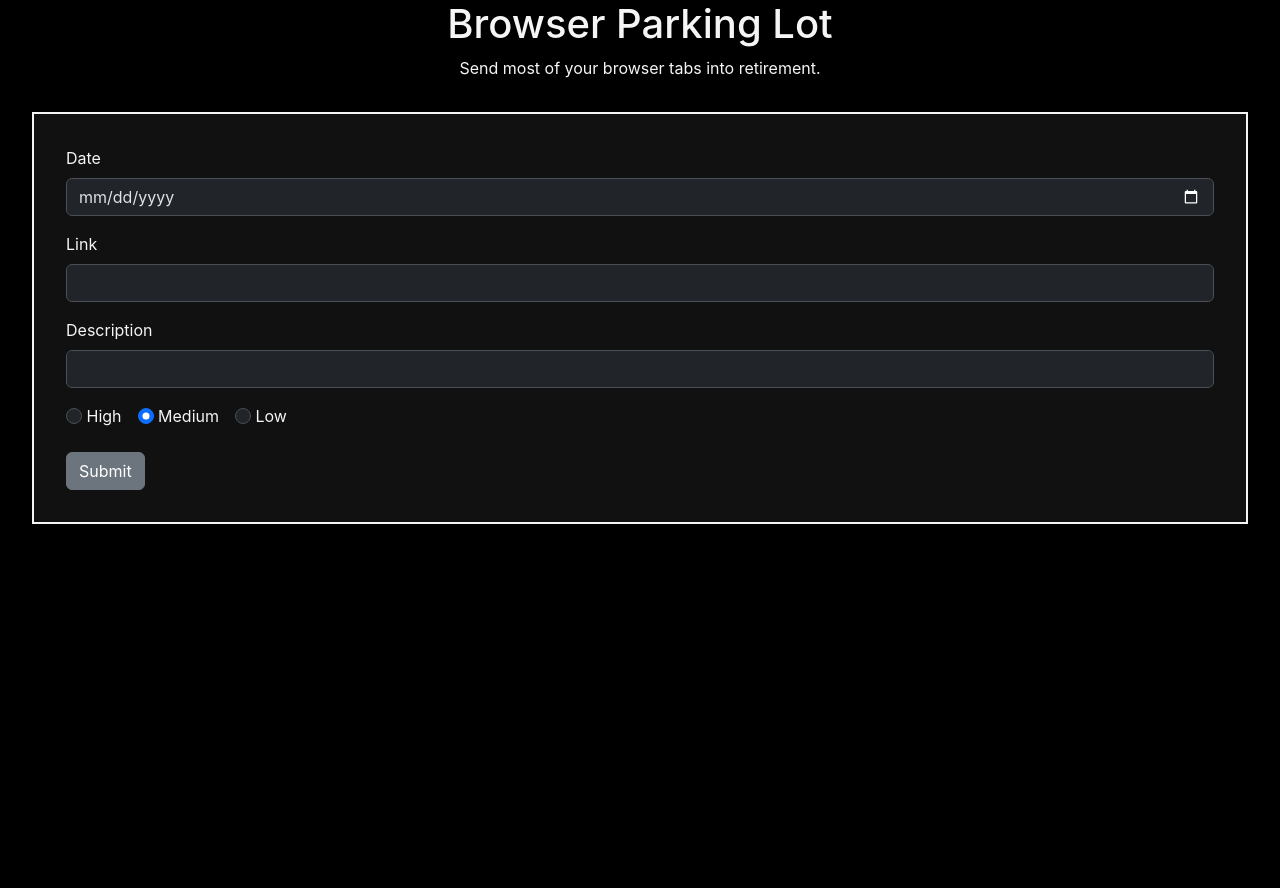
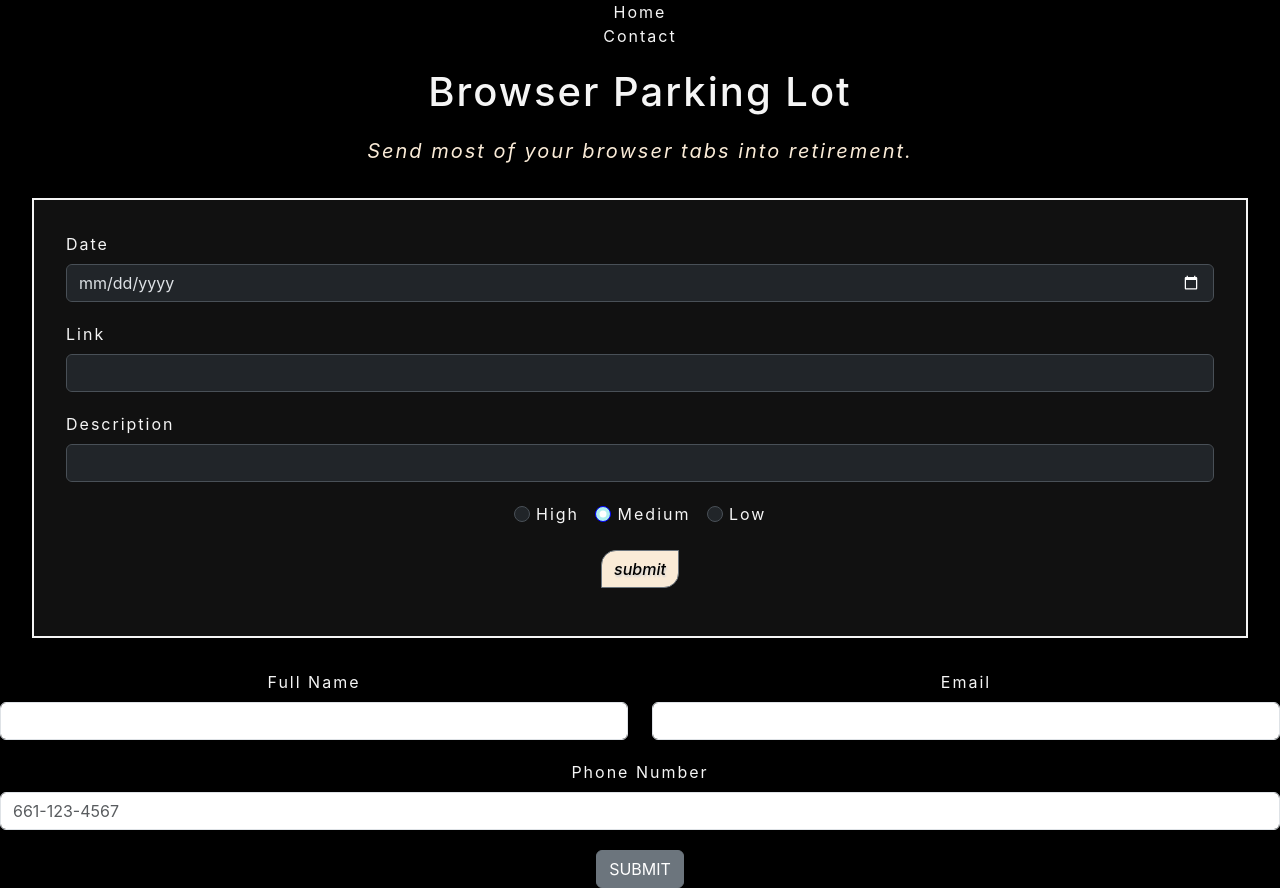
Before and after one commit to irishtwins/browser-parking-lot, a React (Create React App) app: page / in a window 1280 px wide. Before the commit the page ends 800 px from the top, so only its background shows below. Built offline with nearby package versions, Linux system fonts and the light colour scheme.

Commit message:
modifications to app

```diff
--- a/package.json
+++ b/package.json
@@ -11,7 +11,8 @@
     "nanoid": "^4.0.2",
     "react": "^18.2.0",
     "react-dom": "^18.2.0",
-    "react-scripts": "5.0.1",
+    "react-router-dom": "^6.16.0",
+    "react-scripts": "^5.0.1",
     "reactstrap": "^9.2.0",
     "web-vitals": "^2.1.4"
   },
--- a/src/App.css
+++ b/src/App.css
@@ -1,3 +1,47 @@
 .App {
+  user-select: none;
+  min-width: 270px;
   text-align: center;
+  letter-spacing: 2px;
+  overflow: hidden;
 }
+
+.header {
+  margin: 20px;
+}
+
+.sub-heading {
+  font-style: italic;
+  margin: 20px;
+  color: antiquewhite;
+  font-size: 20px;
+}
+
+.action-button {
+  background-color: antiquewhite;
+  color: black;
+  font-weight: 500;
+  font-style: italic;
+  border-radius: 10px;
+  -webkit-border-radius: 15px 0px 15px 0px;
+  border-radius: 15px 0px 15px 0px;
+  --bs-btn-hover-border-color: antiquewhite;
+  text-shadow: 1px 2px 2px lightgray;
+}
+
+
+/**** Media Queries ****/
+
+@media screen and (max-width: 576px) {
+
+  .header {
+    margin: 15px;
+    line-height: 1;
+  }
+
+  .sub-heading {
+    font-size: 16px;
+    padding: 0 15px;
+    margin: 0;
+  }
+}
--- a/src/App.js
+++ b/src/App.js
@@ -1,20 +1,31 @@
-import { useState, useEffect } from "react";
+import { useState, useEffect } from 'react';
 import { nanoid } from "nanoid";
-import ParkingLotForm from "./Components/ParkingLotForm/ParkingLotForm";
-import ParkingLotList from "./Components/ParkingLotList/ParkingLotList";
+import { BrowserRouter, Route, Routes } from "react-router-dom";
+import { Button } from "reactstrap";
 
-import "./App.css";
+import ParkingLotForm from './Components/ParkingLotForm/ParkingLotForm';
+import ParkingLotList from './Components/ParkingLotList/ParkingLotList';
+
+import NavBar from './Components/NavBar/NavBar';
+import ContactForm from './Components/ContactForm/ContactForm';
+
+
+import './App.css';
+
 
 function App() {
+
   let [parkingLotItems, setParkingLotItems] = useState([]);
+
 
   function initializePageState() {
       let savedState =localStorage.getItem("items");
       if (typeof savedState === "string") {
           let parsedState = JSON.parse(savedState);
           setParkingLotItems(parsedState);
-      }
+      };
   }
+
   useEffect(initializePageState, []);
 
   function addItem(date, link, description, priority) {
@@ -30,31 +41,59 @@ function App() {
             },
         ];
         localStorage.setItem('items', JSON.stringify(newItems));
-
         return newItems;
       });
   }
 
+
   function deleteItem(id) {
-      setParkingLotItems(function(oldItems) {
-            let newItems = oldItems.filter((item) => item.id !== id);
-            localStorage.setItem("items", JSON.styringify(newItems));
+      setParkingLotItems((oldItems) =>
+        oldItems.filter((item) => item.id !== id)
+      );
+  }
 
-            return newItems;
-      });
+  function editItem(id, date, link, description, priority) {
+
+    setParkingLotItems(function (oldItems) {
+       // let newItems = oldItems.map(item => item.id === id ? ({id, date, link, description, priority}) : item);
+      let newItems =[];
+
+      for (let item of oldItems) {
+        if (item.id === id) {
+          newItems.push({
+            id,
+            date,
+            link,
+            description,
+            priority,
+          });
+        } else {
+          newItems.push(item);
+        }
+      }
+
+      localStorage.setItem('items', JSON.stringify(newItems));
+      return newItems;
+    });
   }
+
 
   return (
     <div className="App">
-      <header>
-          <h1>Browser Parking Lot</h1>
-          <p>Send most of your browser tabs into retirement.</p>
-      </header>
+      <div>
+        <BrowserRouter>
+          <NavBar />
+        </BrowserRouter>
+      </div>
+          <h1 className= "header">Browser Parking Lot</h1>
+          <p className="sub-heading">Send most of your browser tabs into retirement.</p>
       <main>
-          <ParkingLotForm addItem={addItem} />
+          <ParkingLotForm submitItem={addItem} />
           <ParkingLotList
               parkingLotItems={parkingLotItems}
+              editItem= {editItem}
               deleteItem={deleteItem} />
+          <ContactForm />
       </main>
     </div>
   );
--- /dev/null
+++ b/src/Components/ContactForm/ContactForm.jsx
@@ -0,0 +1,49 @@
+import React from 'react'
+import { Col, Row, Form, Button, FormGroup, Label, Input } from 'reactstrap';
+
+
+export default function Contact() {
+    return (
+        <Form id="contact">
+         <Row>
+          <Col md={6}>
+           <FormGroup>
+             <Label for="full-name">
+              Full Name
+             </Label>
+             <Input
+              id="full-name"
+              name="full-name"
+              type="text"
+             />
+           </FormGroup>
+          </Col>
+          <Col md={6}>
+           <FormGroup>
+             <Label for="email">
+               Email
+             </Label>
+             <Input
+               id="email"
+               name="email"
+               type="email"
+             />
+           </FormGroup>
+          </Col>
+         </Row>
+          <FormGroup>
+             <Label for="phone">
+               Phone Number
+             </Label>
+             <Input
+               id="phone"
+               name="phone"
+               placeholder = "661-123-4567"
+             />
+          </FormGroup>
+        <Button type="submit">
+            SUBMIT
+        </Button>
+       </Form>
+    );
+}
--- /dev/null
+++ b/src/Components/NavBar/NavBar.jsx
@@ -0,0 +1,15 @@
+import React from 'react';
+import { NavLink } from 'reactstrap'
+
+
+import './NavBar.css'
+
+
+export default function NavBar(){
+    return (
+        <div>
+            <NavLink href="./">Home</NavLink>
+            <NavLink href="#contact">Contact</NavLink>
+        </div>
+    );
+}
--- a/src/Components/ParkingLotForm/ParkingLotForm.css
+++ b/src/Components/ParkingLotForm/ParkingLotForm.css
@@ -6,3 +6,36 @@
     text-align: left;
     min-width: 250px;
 }
+
+
+
+
+.form-control {
+    margin-bottom: 20px;
+}
+
+.parking-lot-radio {
+    display: flex;
+    text-align: center;
+    justify-content: center;
+}
+
+.form-check-input:checked {
+    background-color: paleturquoise;
+    border-color: blue;
+}
+
+.button-container {
+    display: flex;
+    justify-content: center;
+}
+
+/***** Media Queries ****/
+
+@media sceeen and (max-width: 576px){
+
+    .parking-lot-form {
+        margin-top: 30px;
+        padding: 0 15px;
+    }
+}
--- a/src/Components/ParkingLotForm/ParkingLotForm.jsx
+++ b/src/Components/ParkingLotForm/ParkingLotForm.jsx
@@ -9,15 +9,18 @@ const PRIORITIES = {
   High: 'High'
 }
 
-export default function ParkingLotForm({ addItem }) {
+function mdyToYmd(mdyString) {
+  let [M, d, y] = mdyString.split('/')
+  return `${y}-${M}-${d}`;
+}
 
-  const [date, setDate] = useState('');
-  const [link, setLink] = useState('');
-  const [description, setDescription] = useState('');
-  const [priority, setPriority] = useState(PRIORITIES.Medium);
+export default function ParkingLotForm({ submitItem, defaultDate = '', defaultPriority = PRIORITIES.Medium, defaultLink = '', defaultDescription = '' }) {
 
-// const handleChange = setter => (e => setter(e.target.value));
-// instead of handleDateChange, you can pass handleChange(setDate)
+
+  const [date, setDate] = useState(mdyToYmd(defaultDate));
+  const [link, setLink] = useState(defaultLink);
+  const [description, setDescription] = useState(defaultDescription);
+  const [priority, setPriority] = useState(defaultPriority);
 
   function handleDateChange(e) {
     setDate(e.target.value);
@@ -40,8 +43,7 @@ export default function ParkingLotForm({ addItem }) {
 
     const [y, M, d] = date.split('-');
     const formattedDate = `${M}/${d}/${y}`;
-
-    addItem(formattedDate, link, description, priority);
+    submitItem(formattedDate, link, description, priority);
 
     setDate('');
     setLink('');
@@ -50,6 +52,7 @@ export default function ParkingLotForm({ addItem }) {
   }
 
   return (
+    <div className="form-container">
       <Form data-bs-theme="dark" className="parking-lot-form" onSubmit={handleSubmit}>
         <FormGroup className="parking-lot-row">
           <Label for="link-date">
@@ -90,18 +93,18 @@ export default function ParkingLotForm({ addItem }) {
             required
           />
         </FormGroup>
-        <FormGroup className="parking-lot-row d-flex flex-wrap">
+        <FormGroup className="parking-lot-radio">
           <div>
             <Input
               name="radio-priority"
               type="radio"
               value="High"
-              id="prio-high"
+              id="priority-high"
               checked={priority === PRIORITIES.High}
               onChange={handlePriorityChange}
             />
-            {' '}
-            <Label for="prio-high" className="me-3">
+            &nbsp;
+            <Label for="priority-high" className="me-3">
             High
             </Label>
           </div>
@@ -114,8 +117,8 @@ export default function ParkingLotForm({ addItem }) {
               checked={priority === PRIORITIES.Medium}
               onChange={handlePriorityChange}
             />
-            {' '}
-            <Label for="prio-medium" className="me-3">
+            &nbsp;
+            <Label for="priority-medium" className="me-3">
             Medium
             </Label>
           </div>
@@ -128,15 +131,16 @@ export default function ParkingLotForm({ addItem }) {
               checked={priority === PRIORITIES.Low}
               onChange={handlePriorityChange}
             />
-            {' '}
-            <Label for="prio-low" className="me-3">
+            &nbsp;
+            <Label for="prio-low" className="radio-label">
             Low
             </Label>
           </div>
         </FormGroup>
-        <Button type="submit">
-          Submit
-        </Button>
+        <FormGroup className="button-container">
+          <Button type="submit" className="action-button">submit</Button>
+        </FormGroup>
       </Form>
-    );
+    </div>
+  );
 }
--- a/src/Components/ParkingLotList/ParkingLotItem.jsx
+++ b/src/Components/ParkingLotList/ParkingLotItem.jsx
@@ -1,35 +1,74 @@
-import React from 'react';
+import React, { useState } from 'react';
 import { Card, CardHeader, CardBody, CardTitle, CardText, Button } from 'reactstrap';
+import ParkingLotForm from '../ParkingLotForm/ParkingLotForm';
 
-export default function ParkingLotItem({ id, date, priority, link, description, deleteItem}) {
+
+
+export default function ParkingLotItem({ id, date, priority, link, description, deleteItem, editItem}) {
+
+
+  const [isEdit, setEdit] =useState(false);
 
   function handleDelete() {
     deleteItem(id);
   }
 
-  return (
-    <Card
-      className="my-2 parking-lot-item-container"
-      color="secondary"
-      inverse
-    >
-      <CardHeader className="card-header">
-        { date } (Priority: { priority })
-        <Button color="danger" className="delete-button" onClick={handleDelete}>
-          <strong>X</strong>
-        </Button>
+
+
+  function handleEdit() {
+    setEdit(true);
+  }
+
+  function handleCancel() {
+    setEdit(false);
+  }
+
+  function updateItem(date, link, description, priority) {
+    editItem(id, date, link, description, priority);
+    handleCancel();
+  }
+
+  const ReadOnlyCardContentJsx = (
+    <>
+     <CardHeader className="card-header">
+        {date}
+        <Button className="delete-button" onClick={handleDelete}> X </Button>
       </CardHeader>
       <CardBody>
         <CardTitle tag="h5">
-          { description }
+          {description}
         </CardTitle>
         <CardText>
-          Link:&nbsp;
-          <a href={link} target="_blank" className="parking-lot-item-anchor">
-            { link }
+          Priority: {priority}
+        </CardText>
+          <a href={link} target='_blank'>
+            <Button className="link-button">link</Button>
           </a>
-        </CardText>
+          <div className="edit-button-container">
+            <Button className="edit-button action-button" onClick={handleEdit}>edit</Button>
+          </div>
       </CardBody>
+    </>
+  );
+
+  const EditCardContentJsx = (
+    <>
+      <ParkingLotForm submitItem={updateItem} defaultDate={date} defaultPriority={priority} defaultLink={link} defaultDescription={description} />
+      <Button className="action-button" onClick={handleCancel}>cancel</Button>
+    </>
+  );
+
+  return (
+
+    <Card
+      className="my-2 parking-lot-item-container"
+      color="dark"
+      inverse
+      style={{
+        width: '18rem'
+      }}
+    >
+      { isEdit ? EditCardContentJsx : ReadOnlyCardContentJsx }
     </Card>
   );
 }
```
Also changed, not shown: src/Components/ParkingLotList/EditForm.Jsx (added, +7 -0 lines), src/Components/ContactForm/ContactForm.css (added), src/Components/NavBar/NavBar.css (added), 1 other file (tests, documents, lock files or other folders).
